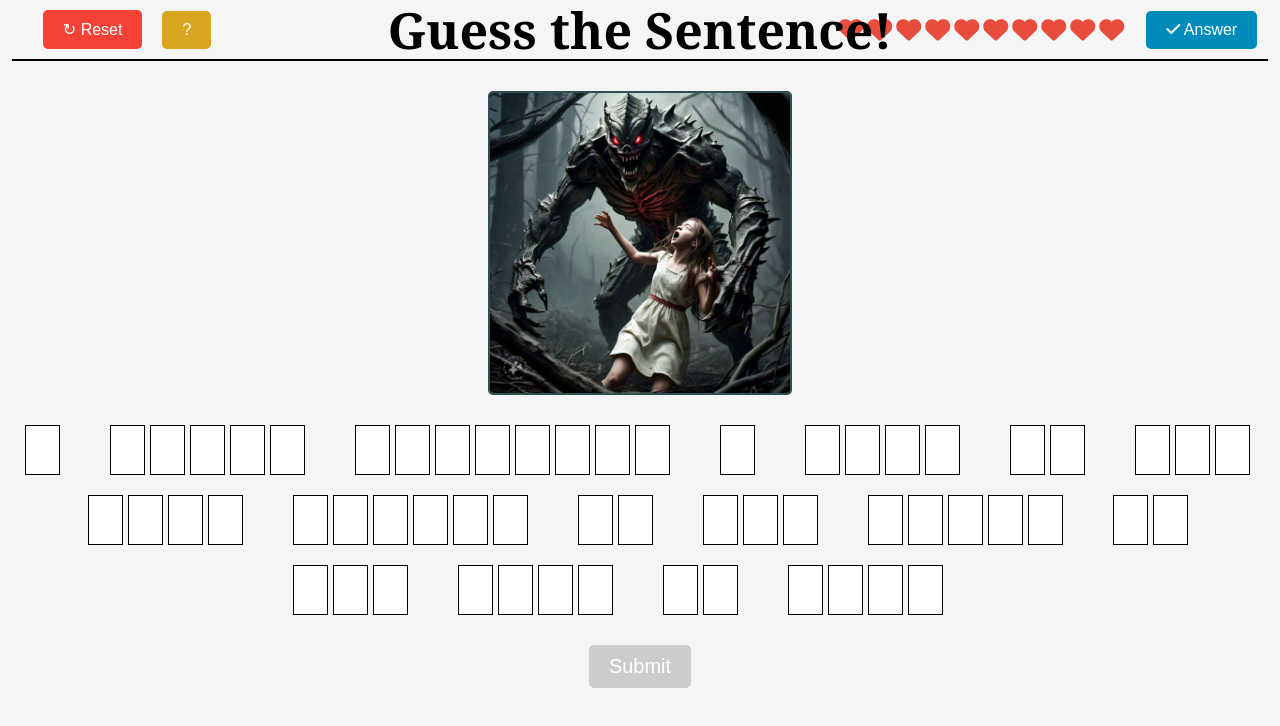
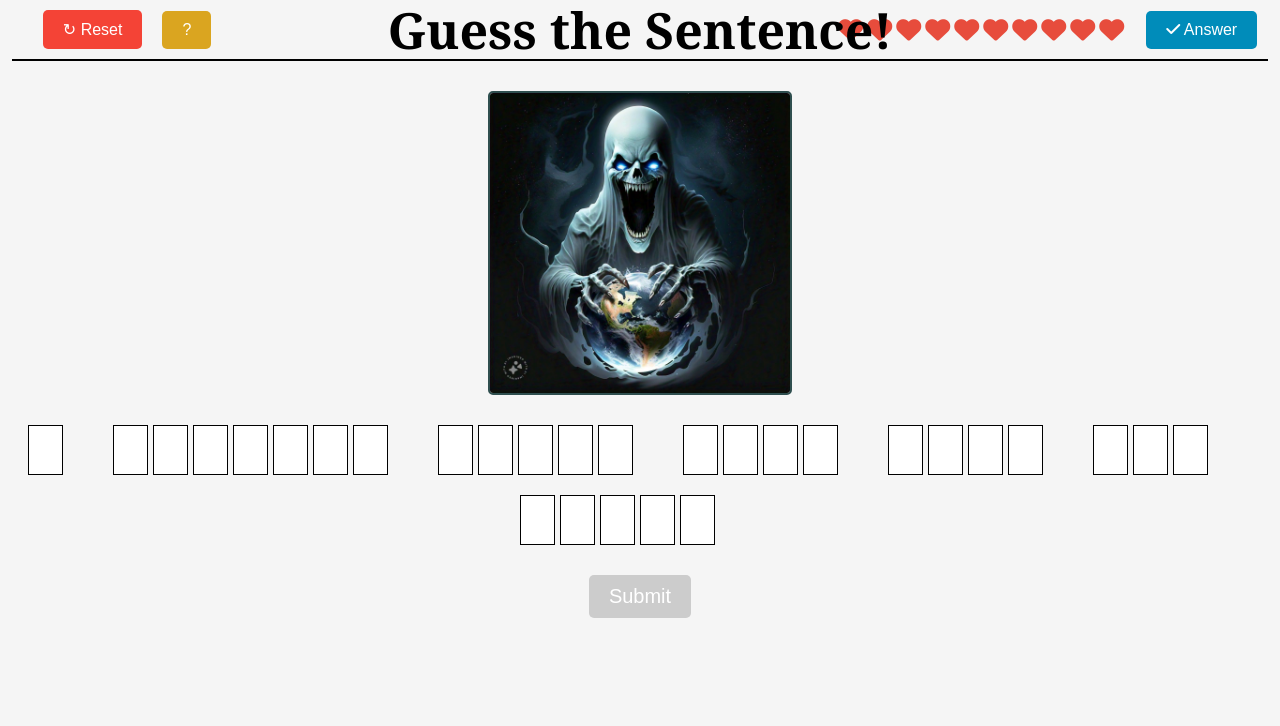
Before and after one commit to onebione/onebione.github.io, a plain HTML site: page idea1/Section 3/AI_Images.html in a window 1280 px wide. Drawn offline with Linux system fonts and the light colour scheme.

Commit message:
norm sen'ence not like u'kin bananica's hella long sen'ence

```diff
--- a/idea1/Section 3/AI_Images.html
+++ b/idea1/Section 3/AI_Images.html
@@ -56,7 +56,7 @@
     </div>
     <hr class="divider">
     <div class="gallery">
-        <img src="WhatsApp Image 2024-08-10 at 2.52.00 PM.jpeg" alt="Image">
+        <img src="WhatsApp Image 2024-08-11 at 3.58.54 PM.jpeg" alt="Image">
     </div>
     <form id="textarea-form">
         <div class="sentence-seg" id="textarea-container"></div>
--- a/idea1/Section 3/main.js
+++ b/idea1/Section 3/main.js
@@ -2,7 +2,7 @@ import { createElementsFromSentence, resetSentence } from './elements.js';
 import { addEventListeners } from './events.js';
 import { initializeModal } from './modal.js';
 
-const sentence = "A demon attacked a girl in the dark forest as she tried to run away in fear";
+const sentence = "A massive ghost took over the world";
 
 document.addEventListener('DOMContentLoaded', () => {
     createElementsFromSentence(sentence);
```
Also changed, not shown: idea1/Section 3/WhatsApp Image 2024-08-10 at 2.52.00 PM.jpeg (deleted), idea1/Section 3/WhatsApp Image 2024-08-11 at 3.58.54 PM.jpeg (added).
